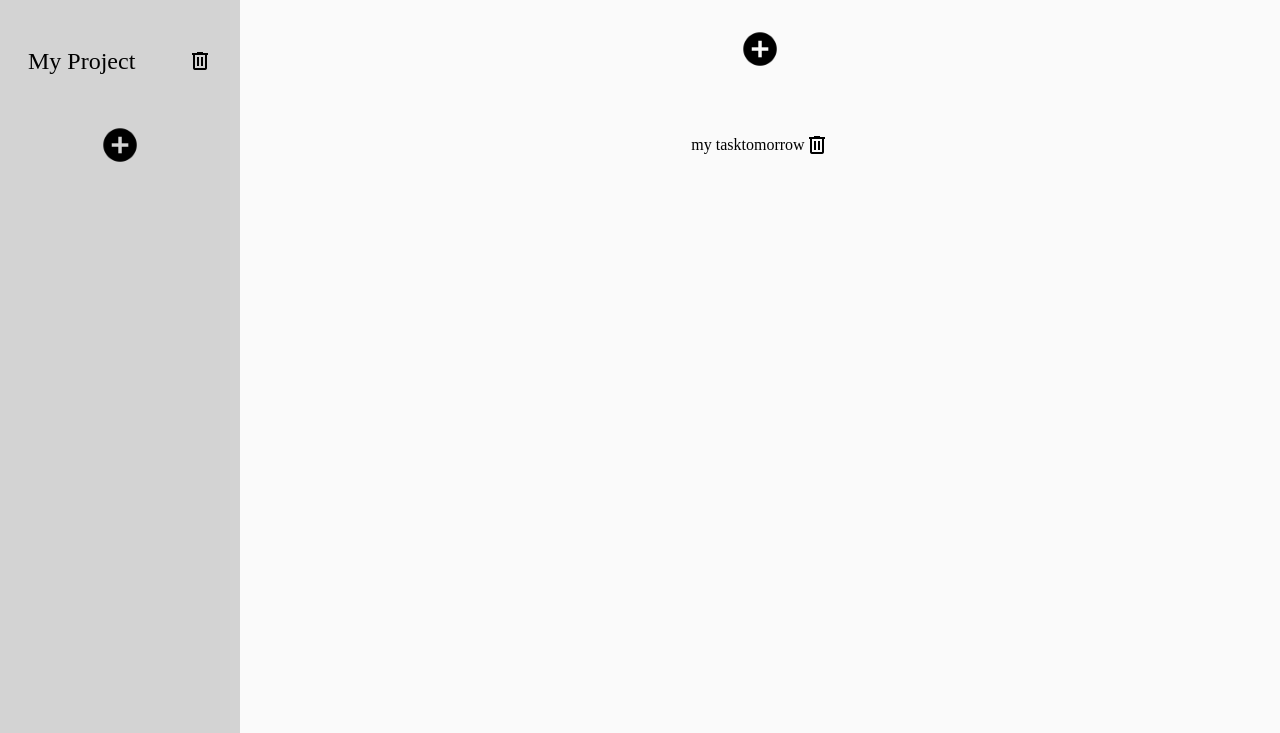
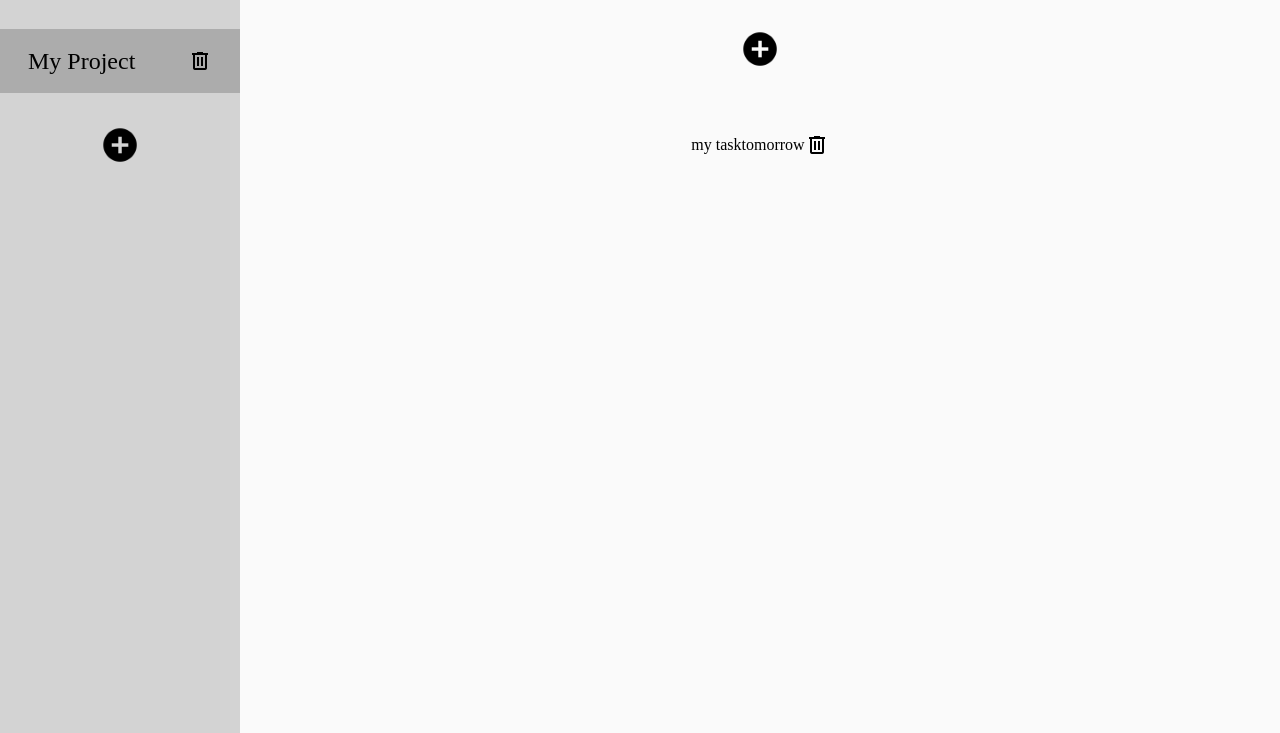
Before and after one commit to Jando-G/Odin-Todo-List, a website built with webpack: page dist/index.html in a window 1280 px wide. Shown: the part 163-896 px from the top of the page. Built offline with nearby package versions, Linux system fonts and the light colour scheme.

Commit message:
highlght actively selected project

```diff
--- a/notes.txt
+++ b/notes.txt
@@ -1,2 +1,4 @@
 make it so all those local variables (such as const container = proj...)
 are using the global variables already declared
+
+the forms "submit" on enter instead of doing what they are supposed to
--- a/src/index.js
+++ b/src/index.js
@@ -18,7 +18,7 @@ const todo = (title, description, dueDate, priority) => {
         trash.src = trashCan;
         newDiv.addEventListener('click', (e)=> {
             if(e.target != trash) {
-                currentProject = project;
+                setActiveProj(project);
                 renderTasks(project);
             }
         });
@@ -27,8 +27,7 @@ const todo = (title, description, dueDate, priority) => {
             container.removeChild(newDiv);
             if(project == currentProject) {
                 if(Object.keys(projectsList)[0]) {
-                    console.log('render trigger');
-                    currentProject = Object.keys(projectsList)[0];
+                    setActiveProj(Object.keys(projectsList)[0]);
                     renderTasks(currentProject);
                 }
                 else {
@@ -42,7 +41,7 @@ const todo = (title, description, dueDate, priority) => {
         });
         newDiv.appendChild(trash);
         container.insertBefore(newDiv, container.lastChild);
-        currentProject = project;
+        setActiveProj(project);
         renderTasks(project);
      }
      const renderTask = (task) => {
@@ -89,8 +88,6 @@ const todo = (title, description, dueDate, priority) => {
          container.appendChild(newDiv);
      }
      const renderTasks = (project) => {
-        console.log('render')
-        console.log(project)
         const container = document.getElementById('tasks');
             //remove existing tasks, making sure not to remove button
             while(container.childElementCount > 1) {
@@ -102,9 +99,17 @@ const todo = (title, description, dueDate, priority) => {
             }
      }
      const setActiveProj = (project) => {
-        const container = document.getElementById('projects');
+        const projects = document.getElementsByClassName('project');
+        if(document.getElementById('active')) {
+            document.getElementById('active').removeAttribute('id');
+        }
+        for(let i = 0; i < projects.length; i++) {
+            if(projects[i].firstChild.innerHTML == project) {
+                projects[i].setAttribute('id', 'active');
+                break;
+            }
+        }
         currentProject = project;
-
      }
      return {renderProj, renderTask, renderTasks};
  })();
--- a/src/style.css
+++ b/src/style.css
@@ -23,6 +23,9 @@ body {
 }
 .project:hover {
     background-color: rgb(189, 189, 189);
+}
+#active {
+    background-color: rgb(172, 172, 172);
 }
 #projects > div, #tasks > div {
     display: flex;
```
Also changed, not shown: dist/main.js.
